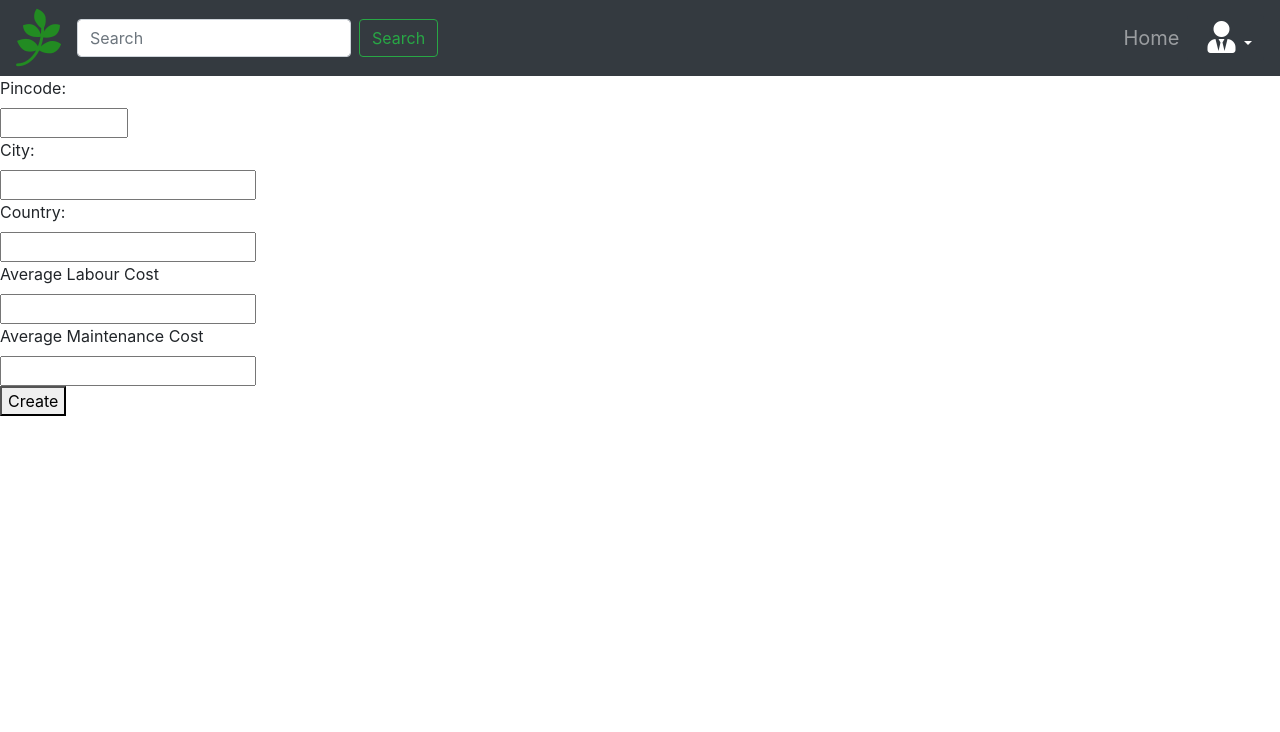
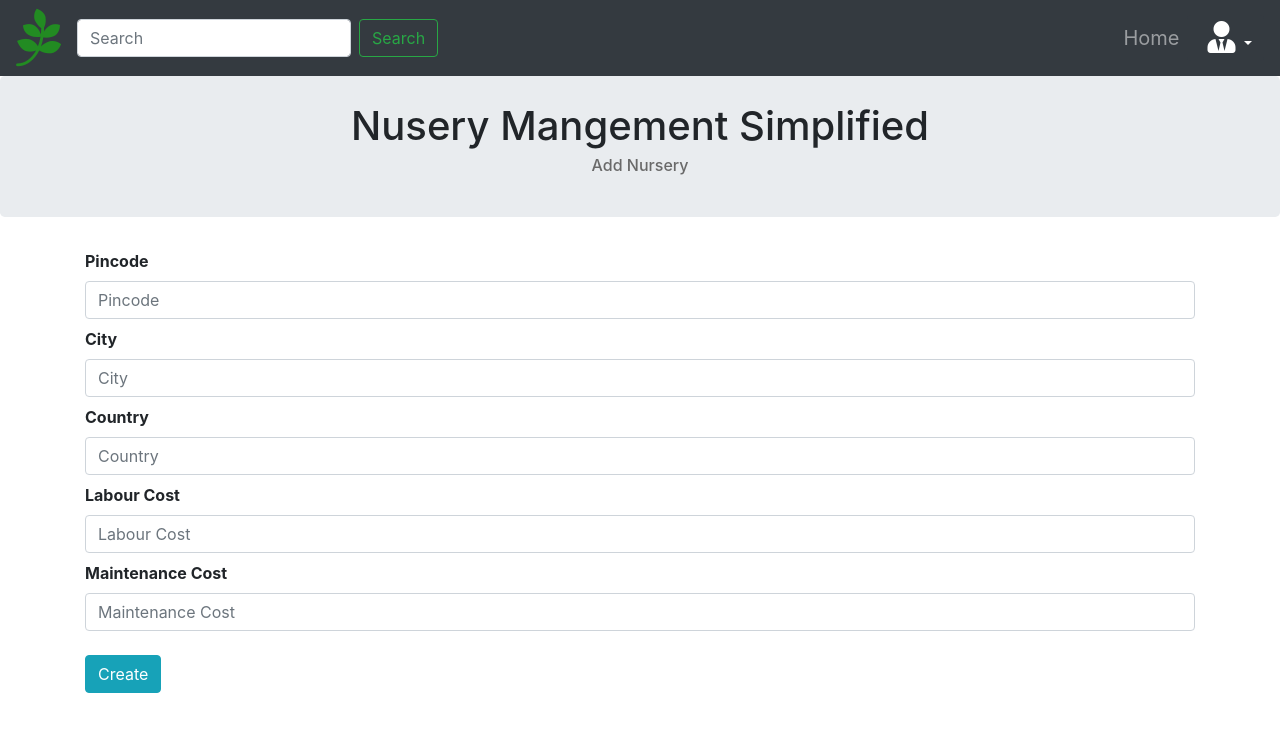
Before and after one commit to 00NoisyMime00/nursery_management_project, a Flask app: page /add_nursery in a window 1280 px wide. Shown: the top 732 px of the page. Run offline with Flask 2, Linux system fonts and the light colour scheme; the visitor is signed in with stand-in values (Sample User, id 1); parts of the project's set-up code (start-up, migrations or seed data) failed here and were passed over; some libraries are stand-ins or nearby versions.

Commit message:
updated signin form, nursery registration form

```diff
--- a/app/mod_auth/controllers.py
+++ b/app/mod_auth/controllers.py
@@ -60,9 +60,8 @@ def signin():
 
     # If sign in form is submitted
     form = LoginForm(request.form)
-
     # Verify the sign in form
-    if form.validate():
+    if request.method == 'POST' and form.validate():
 
         user = User.query.filter_by(emailID=form.email.data).first()
         if user and check_password_hash(user.password, form.password.data):
--- a/app/mod_auth/forms.py
+++ b/app/mod_auth/forms.py
@@ -13,7 +13,7 @@ from wtforms.fields.core import RadioField, SelectField
 # Define the login form (WTForms)
 
 class LoginForm(Form):
-    email    = email = StringField('Email Address', [validators.Length(min=6, max=35), validators.DataRequired(),])
+    email    = email = StringField('Email Address', [validators.Length(min=6, max=35), validators.DataRequired()])
     password = PasswordField('New Password', [validators.DataRequired()])
 
 class RegistrationForm(Form):
--- a/app/mod_owner/controllers.py
+++ b/app/mod_owner/controllers.py
@@ -22,6 +22,8 @@ from werkzeug.security import check_password_hash, generate_password_hash
 
 # import checked_logged_in function
 from app.mod_auth.controllers import check_logged_in
+
+from app.mod_owner.forms import registerNurseryForm
 
 # Define the blueprint: 'customer', set its url prefix: app.url/auth
 mod_owner = Blueprint('owner', __name__, url_prefix='/')
@@ -84,23 +86,25 @@ def view_employees():
 # Add a new nursery
 @mod_owner.route('/add_nursery', methods=['GET', 'POST'])
 def add_nursery():
-    print(check_logged_in(1))
     if check_logged_in(1):
-        if request.method == 'POST':
-            pincode = request.form['pincode']
-            city = request.form['city']
-            country = request.form['country']
-            labour = request.form['labour']
-            maintenance = request.form['maintenance']
+        form = registerNurseryForm(request.form)
+        if request.method == 'POST' and form.validate():
 
-            temp = nurseryInfo(ownerID=int(session['user_id']), maintenanceCost=maintenance, labourCost=labour)
-            db.session.add(temp)
-            db.session.commit()
-            db.session.add(nurseryAddress(nID=temp.nID, pincode=pincode, city=city, country=country))
-            db.session.commit()
+            pincode     = form.pincode.data
+            city        = form.city.data
+            country     = form.country.data
+            labour      = form.labour.data
+            maintenance = form.maintenance.data
+            print(pincode, city, country, labour,'<<<<<<<<<')
+            if pincode != None or city != None or country != None or labour != None or maintenance != None:
+                temp = nurseryInfo(ownerID=int(session['user_id']), maintenanceCost=maintenance, labourCost=labour)
+                db.session.add(temp)
+                db.session.commit()
+                db.session.add(nurseryAddress(nID=temp.nID, pincode=pincode, city=city, country=country))
+                db.session.commit()
             return redirect(url_for('owner.view_nurseries'))
 
-        return render_template('owner/add_nursery.html', role = str(session['role']))
+        return render_template('owner/add_nursery.html', role = str(session['role']), form=form)
     return redirect(url_for('landing.index'))
 
 # YET TO ADD FILTERS
--- /dev/null
+++ b/app/mod_owner/forms.py
@@ -0,0 +1,20 @@
+# Import Form and RecaptchaField (optional)
+# , RecaptchaField
+
+# Import Form elements such as TextField and BooleanField (optional)
+# BooleanField
+
+# Import Form validators
+from wtforms.validators import Required, Email, EqualTo
+from wtforms import TextField, Form, BooleanField, StringField, PasswordField, validators, IntegerField, FloatField
+from wtforms.fields.core import RadioField, SelectField
+
+
+# Define the login form (WTForms)
+
+class registerNurseryForm(Form):
+    pincode = IntegerField('Pincode', [validators.NumberRange(min=100000, max=999999), validators.DataRequired()])
+    city = StringField('City', [validators.Length(min=1, max=100), validators.DataRequired(),])
+    country = StringField('Country', [validators.Length(min=1, max=100), validators.DataRequired(),])
+    labour = FloatField('Labour Cost', [validators.DataRequired()])
+    maintenance = FloatField('Maintenance Cost', [validators.DataRequired()])
--- a/app/templates/owner/add_nursery.html
+++ b/app/templates/owner/add_nursery.html
@@ -1,6 +1,20 @@
 {% extends 'base.html' %}
 {% set active_page = 'add_nursery' %}
 {% set role = role|default(none) %}
+
+{% macro render_field(field) %}
+  <dt>{{ field.label }}
+  <dd>{{ field(**kwargs)|safe }}
+  {% if field.errors %}
+    <ul class=errors>
+    {% for error in field.errors %}
+      <li>{{ error }}</li>
+    {% endfor %}
+    </ul>
+  {% endif %}
+  </dd>
+{% endmacro %}
+
 
 {% block title %}
     Add Nursery
@@ -9,22 +23,24 @@
 {% block content %}
     {% if role == '1' %}
 
-    <form method="POST" action="{{ url_for('owner.add_nursery') }}">
-        <label for="fname">Pincode:</label><br>
-        <input type="number" min="100000" max="999999" id="pincode" name="pincode" required><br>
-        <label for="emailID">City:</label><br>
-        <input type="text" id="city" name="city" required><br>
-        <label for="country">Country:</label><br>
-        <input type="text" id="country" name="country" required><br>
+    <div style = "padding: 2%;"class="jumbotron h1 text-center">
+        Nusery Mangement Simplified
+        <p style="padding-top: 0.5%; color: dimgray; font-size: medium;";">Add Nursery</p>
+    </div>
 
-        <label for="emailID">Average Labour Cost</label><br>
-        <input type="number" step="0.01" id="labour" name="labour" required><br>
-        <label for="country">Average Maintenance Cost</label><br>
-        <input type="number" step="0.01" id="maintenance" name="maintenance" required><br>
+    <div class="container">
+        <form method="POST" action="{{ url_for('owner.add_nursery') }}" enctype ="multipart/form-data">
+        <dl>
+            {{ render_field(form.pincode ,placeholder = "Pincode",class = "form-control") }}
+            {{ render_field(form.city,placeholder = "City",class = "form-control") }}
+            {{ render_field(form.country,placeholder = "Country",class = "form-control") }}
+            {{ render_field(form.labour,placeholder = "Labour Cost",class = "form-control") }}
+            {{ render_field(form.maintenance,placeholder = "Maintenance Cost",class = "form-control") }}
+        </dl>
+        <p><input type=submit value="Create" class="btn btn-info mt-2"></p>
+        </form>
+    </div>
 
-
-        <button type="submit" name="submit">Create</button>
-    </form>
 
     {% endif %}
 {% endblock %}
```
Also changed, not shown: app/templates/auth/signin.html (+9 -2 lines), app/templates/auth/signup.html (+0 -18 lines).
